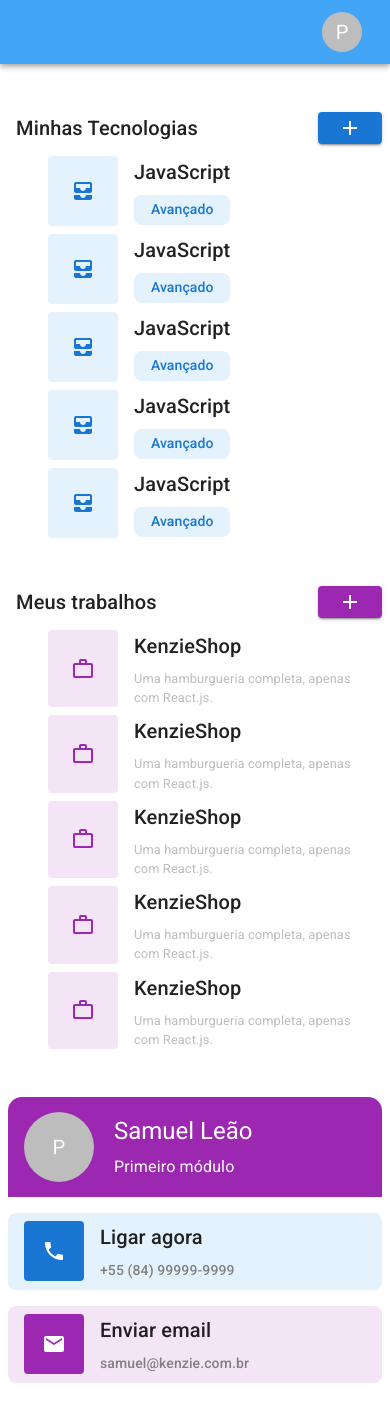
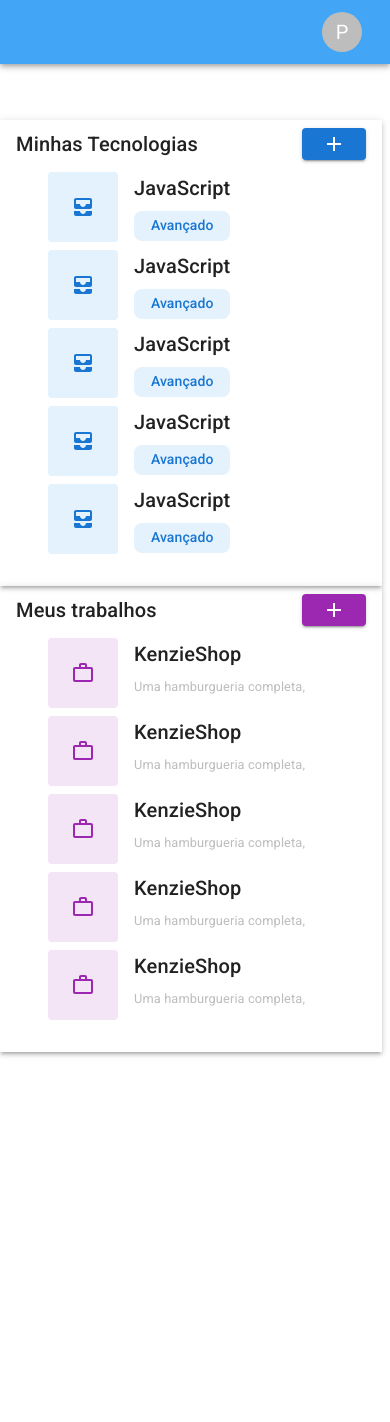
Before and after one commit to penguinuux/kenzie-hub, a React (Create React App) app: page /dashboard in a window 390 px wide. Shown: the top 1422 px of the page. After the commit the page ends 1068 px from the top, so only its background shows below. Built offline with nearby package versions, Linux system fonts and the light colour scheme; sample sign-in values are in the browser's storage.

Commit message:
style: configured breakpoints to hide profile
Added some box shadows to the info blocks.

```diff
--- a/src/components/Header/index.jsx
+++ b/src/components/Header/index.jsx
@@ -24,7 +24,7 @@ const Header = () => {
   };
 
   return (
-    <Box sx={{ flexGrow: 1, mb: 4 }}>
+    <Box sx={{ flexGrow: 1, mb: 6 }}>
       <AppBar position="static" sx={{ backgroundColor: primary }}>
         <Toolbar sx={{ display: "flex", justifyContent: "flex-end" }}>
           <IconButton
@@ -50,7 +50,12 @@ const Header = () => {
             open={Boolean(anchor)}
             onClose={togleMenu}
           >
-            <MenuItem onClick={togleMenu}>Perfil</MenuItem>
+            <MenuItem
+              onClick={togleMenu}
+              sx={{ display: { xs: "flex", lg: "none" } }}
+            >
+              Perfil
+            </MenuItem>
             <MenuItem onClick={togleMenu}>Sair</MenuItem>
           </Menu>
         </Toolbar>
--- a/src/components/Profile/index.jsx
+++ b/src/components/Profile/index.jsx
@@ -7,10 +7,18 @@ const Profile = (props) => {
   const secondaryPurple = purple[50];
 
   return (
-    <Box sx={{ flexGrow: 1, height: 340 }}>
+    <Box
+      sx={{
+        flexGrow: 1,
+        height: 470,
+        boxShadow: 2,
+        borderTopLeftRadius: 14,
+        borderTopRightRadius: 14,
+      }}
+    >
       <Container
         sx={{
-          backgroundColor: "#9c27b0",
+          backgroundColor: "secondary.main",
           borderTopLeftRadius: 14,
           borderTopRightRadius: 14,
           display: "flex",
@@ -40,6 +48,7 @@ const Profile = (props) => {
           flexGrow: 1,
           backgroundColor: secondaryBlue,
           borderRadius: 2,
+          width: "90%",
           py: 1,
           my: 2,
         }}
@@ -74,6 +83,7 @@ const Profile = (props) => {
           flexGrow: 1,
           backgroundColor: secondaryPurple,
           borderRadius: 2,
+          width: "90%",
           py: 1,
           my: 2,
         }}
--- a/src/components/WorkCard/index.jsx
+++ b/src/components/WorkCard/index.jsx
@@ -31,6 +31,17 @@ const TechCard = ({ title, status }) => {
             sx={{
               color: "#bdbdbd",
               fontSize: "0.8rem",
+              height: 20,
+              width: {
+                xs: 178,
+                sm: "auto",
+                md: "auto",
+                lg: "auto",
+                xl: "auto",
+              },
+              overflow: "hidden",
+              whiteSpace: "no-wrap",
+              textOverflow: "ellipsis",
             }}
           >
             Uma hamburgueria completa, apenas com React.js.
--- a/src/pages/Dashboard/index.jsx
+++ b/src/pages/Dashboard/index.jsx
@@ -23,14 +23,15 @@ const Dashboard = ({ authenticated, setAuthenticated }) => {
     <>
       <CssBaseline />
       <Header />
-      <Grid container component="main" sx={{ px: 1, py: 2 }} spacing={2}>
-        <Grid item xs={12} sm={6} lg={4.5}>
+      <Grid container component="main" sx={{ px: 1, py: 2 }} spacing={1}>
+        <Grid item xs={12} sm={6} md={6} lg={4} sx={{ boxShadow: 3, pr: 1 }}>
           <Box
             component="header"
             sx={{
               flexGrow: 1,
               display: "flex",
               justifyContent: "space-between",
+              pr: 1,
               mb: 1.5,
             }}
           >
@@ -47,13 +48,14 @@ const Dashboard = ({ authenticated, setAuthenticated }) => {
             ))}
           </Container>
         </Grid>
-        <Grid item xs={12} sm={6} lg={4.5}>
+        <Grid item xs={12} sm={6} md={6} lg={4} sx={{ boxShadow: 3, pr: 1 }}>
           <Box
             component="header"
             sx={{
               flexGrow: 1,
               display: "flex",
               justifyContent: "space-between",
+              pr: 1,
               mb: 1.5,
             }}
           >
@@ -70,7 +72,16 @@ const Dashboard = ({ authenticated, setAuthenticated }) => {
             ))}
           </Container>
         </Grid>
-        <Grid item xs={12} sm={12} lg={3}>
+        <Grid
+          item
+          lg={4}
+          sx={{
+            display: {
+              xs: "none",
+              lg: "block",
+            },
+          }}
+        >
           <Profile />
         </Grid>
       </Grid>
```
